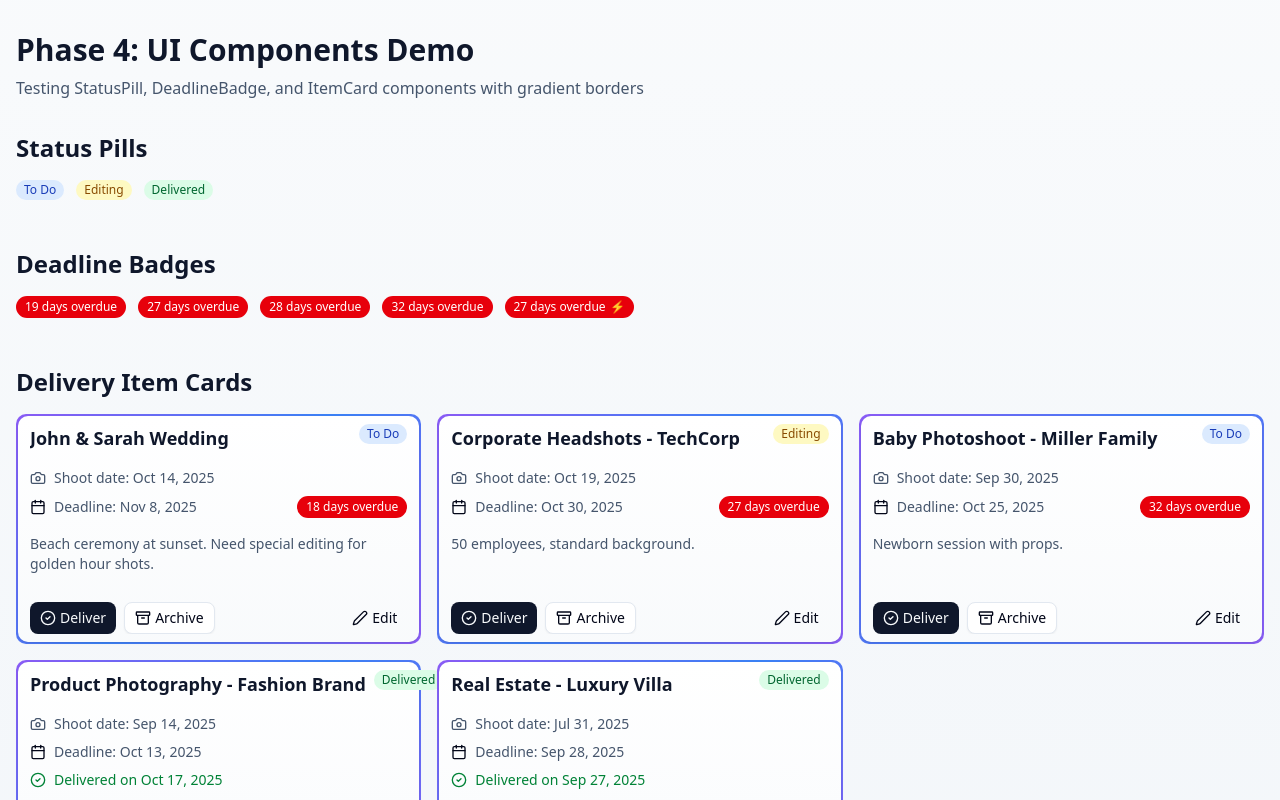
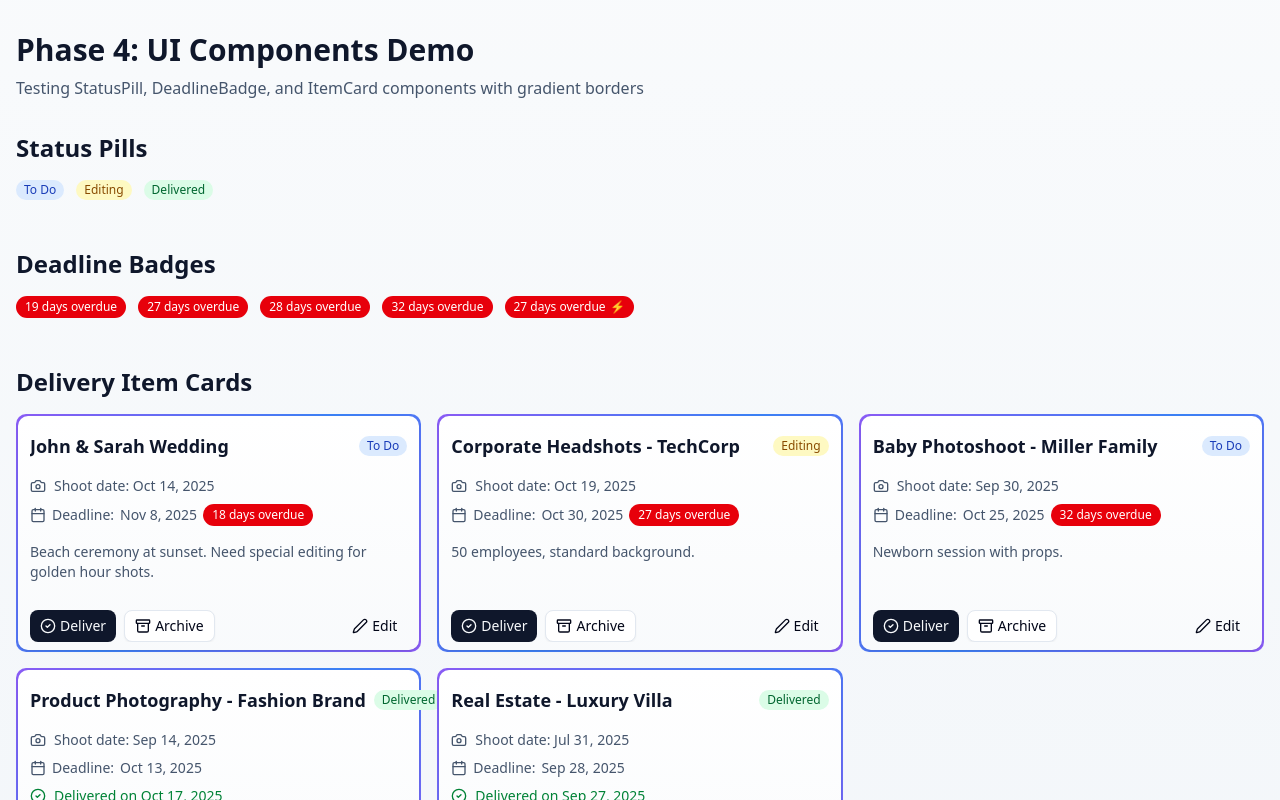
Before and after one commit to andrii-zhygalko/photo_delivery_scheduler, a Next.js app: page /components-demo in a window 1280 px wide. Shown: the top 800 px of the page. Built offline with nearby package versions, Linux system fonts and the light colour scheme.

Commit message:
feat: update ItemCard for list view support

```diff
--- a/src/components/item-card.tsx
+++ b/src/components/item-card.tsx
@@ -9,7 +9,7 @@ import {
 import { Button } from '@/components/ui/button';
 import { StatusPill } from '@/components/status-pill';
 import { DeadlineBadge } from '@/components/deadline-badge';
-import { formatDeadline } from '@/lib/date-utils';
+import { formatDeadline, formatDeadlineFull } from '@/lib/date-utils';
 import type { OptimisticDeliveryItem } from '@/lib/db/schema';
 import {
   Camera,
@@ -60,8 +60,10 @@ export function ItemCard({
   className,
 }: ItemCardProps) {
   const formattedShootDate = formatDeadline(item.shoot_date, userTimezone);
-  const formattedDeadline = formatDeadline(
-    item.custom_deadline || item.computed_deadline,
+  const effectiveDeadline = item.custom_deadline || item.computed_deadline;
+  const formattedDeadline = formatDeadline(effectiveDeadline, userTimezone);
+  const formattedDeadlineFull = formatDeadlineFull(
+    effectiveDeadline,
     userTimezone
   );
 
@@ -73,6 +75,7 @@ export function ItemCard({
 
   return (
     <div
+      data-status={item.status}
       className={cn(
         // Base styles
         'bg-gradient-card-border rounded-lg',
@@ -85,37 +88,37 @@ export function ItemCard({
         // Optimistic update feedback
         isOptimistic && 'opacity-70',
         className
-      )}
-    >
+      )}>
       <Card
         className={cn(
           'bg-gradient-card border-0 h-full flex flex-col',
           isOptimistic && 'pointer-events-none' // Prevent interactions during pending state
         )}
-        role="article"
+        role='article'
         aria-labelledby={titleId}
-        aria-busy={isOptimistic}
-      >
+        aria-busy={isOptimistic}>
         {/* Header: Client name + Status + Dates */}
-        <CardHeader className="view-density-header">
+        <CardHeader className='view-density-header'>
           {/* Client Name */}
-          <div className="flex items-start justify-between gap-2">
+          <div className='mt-2 flex items-start justify-between gap-2'>
             <h3
               id={titleId}
-              className="view-density-title font-semibold text-slate-900 dark:text-slate-100 truncate flex-1"
-            >
+              className='view-density-title font-semibold text-slate-900 dark:text-slate-100 truncate flex-1'>
               {item.client_name}
             </h3>
+            {/* Status Pill - hidden in list view */}
+            <div className='view-density-status'>
               <StatusPill status={item.status} />
+            </div>
           </div>
 
           {/* Dates Section */}
-          <div className="view-density-dates">
-            {/* Shoot Date */}
-            <div className="flex items-center gap-2 text-sm text-slate-600 dark:text-slate-400">
-              <Camera className="h-4 w-4 shrink-0" aria-hidden="true" />
+          <div className='view-density-dates'>
+            {/* Shoot Date - hidden in list view */}
+            <div className='view-density-shoot-date flex items-center gap-2 text-sm text-slate-600 dark:text-slate-400'>
+              <Camera className='h-4 w-4 shrink-0' aria-hidden='true' />
               <span>
-                <span className="text-sm text-slate-600 dark:text-slate-400">
+                <span className='text-sm text-slate-600 dark:text-slate-400'>
                   Shoot date:
                 </span>
                 <time dateTime={item.shoot_date}> {formattedShootDate}</time>
@@ -123,30 +126,63 @@ export function ItemCard({
             </div>
 
             {/* Deadline */}
-            <div className="flex items-center justify-between gap-2">
-              <div className="flex gap-2 items-center">
+            <div className='view-density-deadline flex items-center gap-1.5 text-sm'>
               <CalendarIcon
-                  className="h-4 w-4 shrink-0"
-                  aria-hidden="true"
+                className='h-4 w-4 text-slate-600 dark:text-slate-400'
+                aria-hidden='true'
               />
-                <span className="text-sm text-slate-600 dark:text-slate-400">
-                  Deadline: {formattedDeadline}
+
+              {/* Standard label - hidden in list view */}
+              <span className='view-density-deadline-label text-slate-600 dark:text-slate-400'>
+                Deadline:
               </span>
-              </div>
-              {/* Only show deadline countdown for active items (not delivered/archived) */}
+
+              {/* List view label - hidden by default, shown in list view */}
+              <span className='view-density-deadline-ship-label text-slate-600 dark:text-slate-400'>
+                Ship till:
+              </span>
+
+              {/* Standard date format - hidden in list view */}
+              <time
+                className='view-density-deadline-date-standard text-slate-600 dark:text-slate-400'
+                dateTime={
+                  effectiveDeadline instanceof Date
+                    ? effectiveDeadline.toISOString()
+                    : effectiveDeadline
+                }>
+                {formattedDeadline}
+              </time>
+
+              {/* Full date format - hidden by default, shown in list view */}
+              <time
+                className='view-density-deadline-date-full font-medium text-slate-900 dark:text-slate-100'
+                dateTime={
+                  effectiveDeadline instanceof Date
+                    ? effectiveDeadline.toISOString()
+                    : effectiveDeadline
+                }>
+                {formattedDeadlineFull}
+              </time>
+
+              {/* Deadline badge - hidden in list view */}
               {!item.is_archived && item.status !== 'DELIVERED' && (
+                <div className='view-density-deadline-badge'>
                   <DeadlineBadge
                     computedDeadline={item.computed_deadline}
                     customDeadline={item.custom_deadline}
                     userTimezone={userTimezone}
                   />
+                </div>
               )}
             </div>
 
             {/* Delivered Date (shown for delivered items) */}
             {item.status === 'DELIVERED' && item.delivered_at && (
-              <div className="flex items-center gap-2 text-sm text-green-700 dark:text-green-400">
-                <CheckCircle2Icon className="h-4 w-4 shrink-0" aria-hidden="true" />
+              <div className='flex items-center gap-2 text-sm text-green-700 dark:text-green-400'>
+                <CheckCircle2Icon
+                  className='h-4 w-4 shrink-0'
+                  aria-hidden='true'
+                />
                 <span>
                   Delivered on{' '}
                   <time
@@ -154,8 +190,7 @@ export function ItemCard({
                       typeof item.delivered_at === 'string'
                         ? item.delivered_at
                         : item.delivered_at.toISOString()
-                    }
-                  >
+                    }>
                     {formatDeadline(item.delivered_at, userTimezone)}
                   </time>
                 </span>
@@ -166,25 +201,24 @@ export function ItemCard({
 
         {/* Notes Section */}
         {item.notes && (
-          <CardContent className="view-density-content pt-0 flex-1">
-            <div className="view-density-notes text-sm text-slate-600 dark:text-slate-400">
+          <CardContent className='view-density-content pt-0 flex-1'>
+            <div className='view-density-notes text-sm text-slate-600 dark:text-slate-400'>
               {item.notes}
             </div>
           </CardContent>
         )}
 
         {/* Action Buttons */}
-        <CardFooter className="view-density-footer gap-2">
+        <CardFooter className='view-density-footer gap-2'>
           {/* Deliver button - only for non-archived, non-delivered items */}
           {!item.is_archived && item.status !== 'DELIVERED' && onDeliver && (
             <Button
-              size="sm"
-              variant="default"
+              size='sm'
+              variant='default'
               onClick={() => onDeliver(item)}
-              className="flex items-center gap-1"
-              aria-label={`Mark ${item.client_name} as delivered`}
-            >
-              <CheckCircle2Icon className="h-4 w-4" aria-hidden="true" />
+              className='flex items-center gap-1'
+              aria-label={`Mark ${item.client_name} as delivered`}>
+              <CheckCircle2Icon className='h-4 w-4' aria-hidden='true' />
               Deliver
             </Button>
           )}
@@ -192,13 +226,12 @@ export function ItemCard({
           {/* Archive button - only for non-archived items */}
           {!item.is_archived && onArchive && (
             <Button
-              size="sm"
-              variant="outline"
+              size='sm'
+              variant='outline'
               onClick={() => onArchive(item)}
-              className="flex items-center gap-1"
-              aria-label={`Archive ${item.client_name}`}
-            >
-              <ArchiveIcon className="h-4 w-4" aria-hidden="true" />
+              className='flex items-center gap-1'
+              aria-label={`Archive ${item.client_name}`}>
+              <ArchiveIcon className='h-4 w-4' aria-hidden='true' />
               Archive
             </Button>
           )}
@@ -206,13 +239,12 @@ export function ItemCard({
           {/* Unarchive button - only for archived items */}
           {item.is_archived && onUnarchive && (
             <Button
-              size="sm"
-              variant="outline"
+              size='sm'
+              variant='outline'
               onClick={() => onUnarchive(item)}
-              className="flex items-center gap-1"
-              aria-label={`Unarchive ${item.client_name}`}
-            >
-              <ArchiveRestoreIcon className="h-4 w-4" aria-hidden="true" />
+              className='flex items-center gap-1'
+              aria-label={`Unarchive ${item.client_name}`}>
+              <ArchiveRestoreIcon className='h-4 w-4' aria-hidden='true' />
               Unarchive
             </Button>
           )}
@@ -220,13 +252,12 @@ export function ItemCard({
           {/* Edit button */}
           {onEdit && (
             <Button
-              size="sm"
-              variant="ghost"
+              size='sm'
+              variant='ghost'
               onClick={() => onEdit(item)}
-              className="flex items-center gap-1 ml-auto"
-              aria-label={`Edit delivery item for ${item.client_name}`}
-            >
-              <Edit2Icon className="h-4 w-4" aria-hidden="true" />
+              className='flex items-center gap-1 ml-auto'
+              aria-label={`Edit delivery item for ${item.client_name}`}>
+              <Edit2Icon className='h-4 w-4' aria-hidden='true' />
               Edit
             </Button>
           )}
@@ -234,13 +265,12 @@ export function ItemCard({
           {/* Delete button */}
           {onDelete && (
             <Button
-              size="sm"
-              variant="ghost"
+              size='sm'
+              variant='ghost'
               onClick={() => onDelete(item)}
-              className="flex items-center gap-1 text-destructive hover:text-destructive hover:bg-destructive/10"
-              aria-label={`Delete ${item.client_name}`}
-            >
-              <Trash2Icon className="h-4 w-4" aria-hidden="true" />
+              className='flex items-center gap-1 text-destructive hover:text-destructive hover:bg-destructive/10'
+              aria-label={`Delete ${item.client_name}`}>
+              <Trash2Icon className='h-4 w-4' aria-hidden='true' />
             </Button>
           )}
         </CardFooter>
```
Lines whose indentation alone changed are shown as unchanged.
